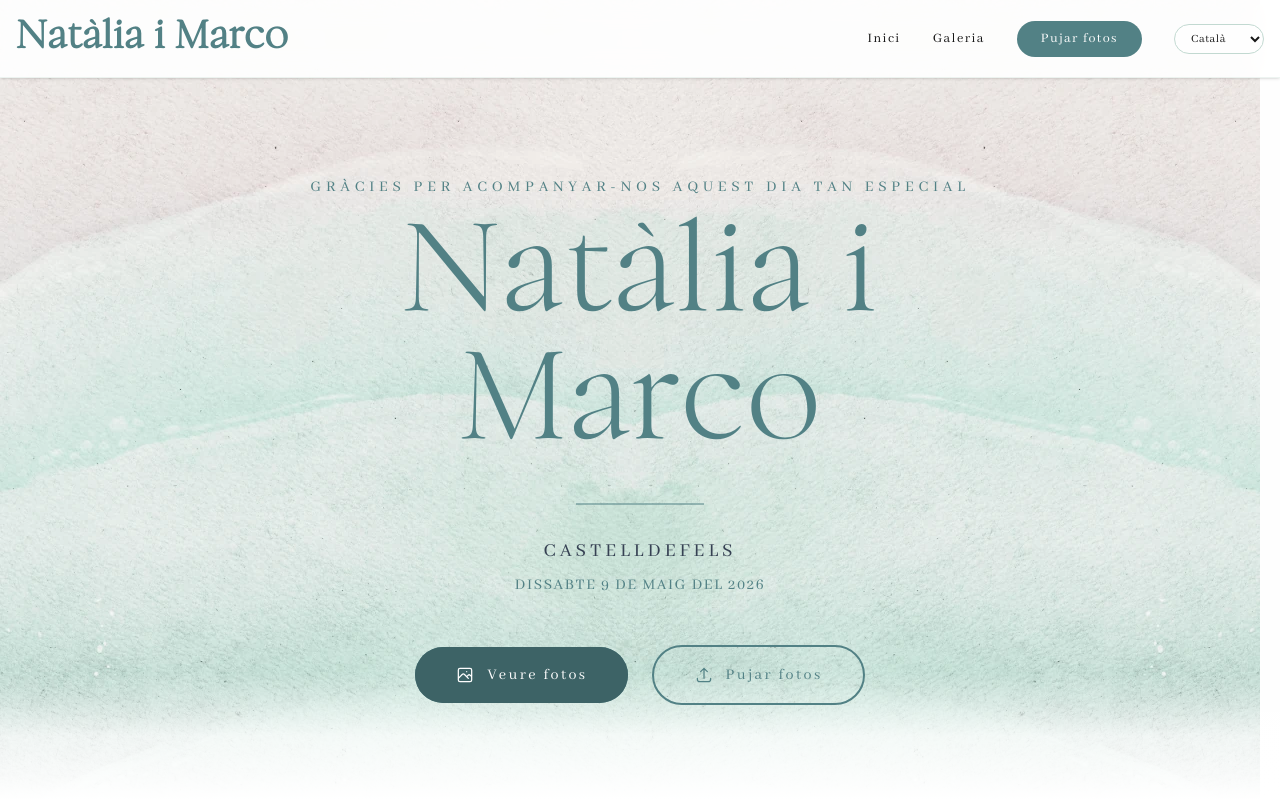
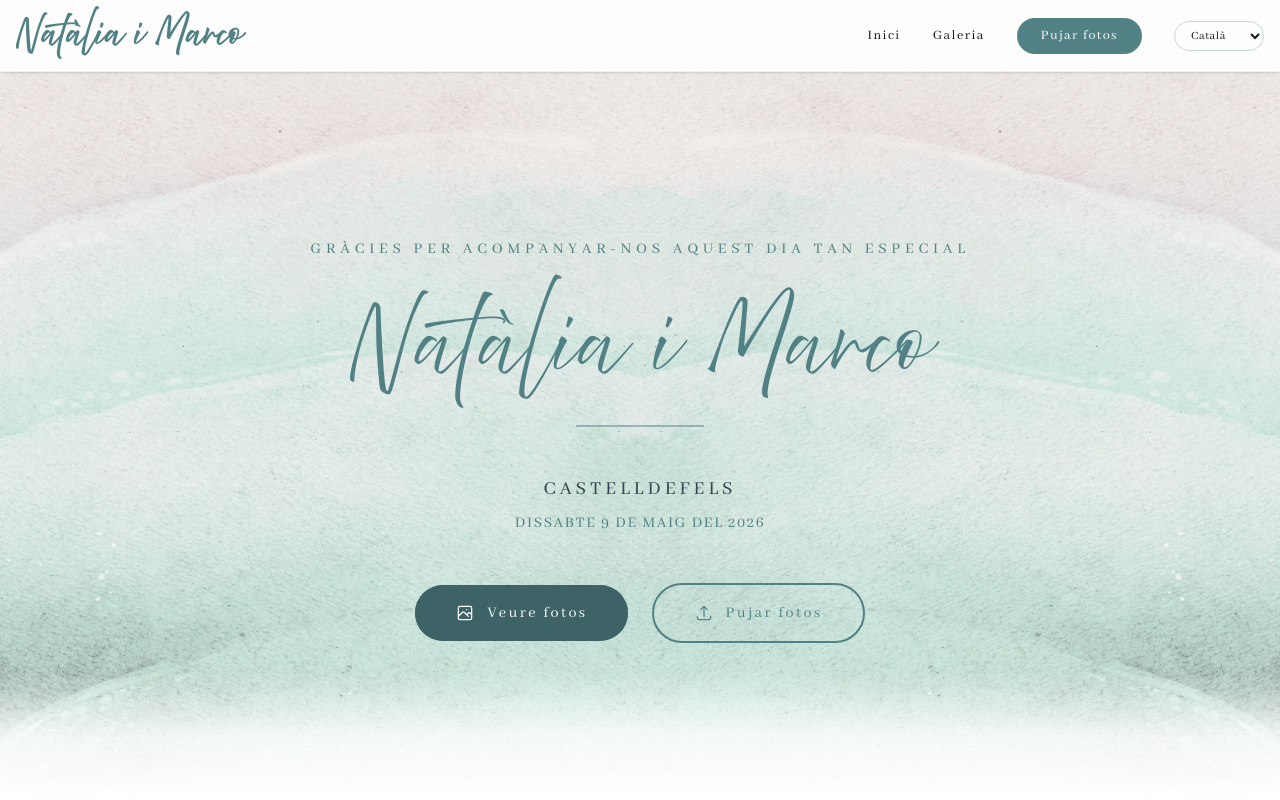
Before and after one commit to montserramia/nataliaimarco, a Next.js app: page / in a window 1280 px wide. Shown: the top 800 px of the page. Built offline with nearby package versions, Linux system fonts and the light colour scheme.

Commit message:
Update font to Above the Beyond Serif

```diff
--- a/src/app/globals.css
+++ b/src/app/globals.css
@@ -12,7 +12,16 @@
 /* Custom Font - Above the Beyond Serif (noms) */
 @font-face {
   font-family: 'Above the Beyond Serif';
-  src: url('/fonts/Above the Beyond Serif Regular.otf') format('opentype');
+  src: url('/fonts/Above%20the%20Beyond%20Serif%20Regular.otf') format('opentype');
+  font-weight: 400;
+  font-style: normal;
+  font-display: swap;
+}
+
+/* Custom Font - Above the Beyond Script (alternativa) */
+@font-face {
+  font-family: 'Above the Beyond Script';
+  src: url('/fonts/Above%20the%20Beyond%20Script.otf') format('opentype');
   font-weight: 400;
   font-style: normal;
   font-display: swap;
--- a/src/app/layout.tsx
+++ b/src/app/layout.tsx
@@ -34,8 +34,8 @@ export default function RootLayout({
             className="pt-20 min-h-screen"
             style={{
               backgroundImage: "url('/Natalia-Marco.webp')",
-              backgroundSize: "auto",
-              backgroundPosition: "left top",
+              backgroundSize: "100% auto",
+              backgroundPosition: "center top",
               backgroundRepeat: "no-repeat",
               backgroundAttachment: "fixed"
             }}
--- a/src/app/page.tsx
+++ b/src/app/page.tsx
@@ -13,20 +13,21 @@ export default function Home() {
       <section className="relative min-h-[90vh] flex items-center justify-center overflow-hidden">
         <div className="relative z-10 text-center px-4 max-w-4xl mx-auto">
           {/* Títol principal amb font script */}
-          <div className="mb-8">
+          <div className="mb-12">
             <p
-              className="text-wedding-primary text-sm md:text-base tracking-[0.3em] uppercase mb-4"
+              className="text-wedding-primary text-sm md:text-base tracking-[0.3em] uppercase mb-8"
               style={{ fontFamily: "'Abhaya Libre', serif", letterSpacing: '0.3em' }}
             >
               {t("home", "subtitle")}
             </p>
 
             <h1
-              className="text-6xl md:text-8xl lg:text-9xl mb-6"
+              className="text-4xl md:text-6xl lg:text-7xl mb-6"
               style={{
-                fontFamily: "'Above the Beyond Serif', 'Brittany Signature', 'Brittany', cursive",
+                fontFamily: "'Above the Beyond Script', 'Above the Beyond Serif', cursive",
                 color: '#528185',
-                fontWeight: 400
+                fontWeight: 400,
+                marginTop: 'revert'
               }}
             >
               {t("home", "couple_name")}
--- a/src/app/upload/page.tsx
+++ b/src/app/upload/page.tsx
@@ -116,25 +116,30 @@ export default function UploadPage() {
 
         {/* Info */}
         <div className="mt-12 p-6 bg-white rounded-xl shadow-sm border border-gray-100">
-          <h3 className="font-semibold text-gray-900 mb-3">Comparteix els teus moments</h3>
+          <h3
+            className="font-semibold text-gray-900 mb-3"
+            style={{ fontFamily: "'Abhaya Libre', serif" }}
+          >
+            {t("upload", "info_title")}
+          </h3>
           <ul className="space-y-2 text-gray-600 text-sm">
             <li className="flex items-start gap-2">
               <svg className="w-5 h-5 text-rose-500 mt-0.5" fill="none" stroke="currentColor" viewBox="0 0 24 24">
                 <path strokeLinecap="round" strokeLinejoin="round" strokeWidth={2} d="M5 13l4 4L19 7" />
               </svg>
-              Pots pujar múltiples fotos alhora
+              {t("upload", "info_multi")}
             </li>
             <li className="flex items-start gap-2">
               <svg className="w-5 h-5 text-rose-500 mt-0.5" fill="none" stroke="currentColor" viewBox="0 0 24 24">
                 <path strokeLinecap="round" strokeLinejoin="round" strokeWidth={2} d="M5 13l4 4L19 7" />
               </svg>
-              Formats suportats: JPG, PNG, HEIC
+              {t("upload", "info_formats")}
             </li>
             <li className="flex items-start gap-2">
               <svg className="w-5 h-5 text-rose-500 mt-0.5" fill="none" stroke="currentColor" viewBox="0 0 24 24">
                 <path strokeLinecap="round" strokeLinejoin="round" strokeWidth={2} d="M5 13l4 4L19 7" />
               </svg>
-              Mida màxima: 10MB per foto
+              {t("upload", "info_size")}
             </li>
           </ul>
         </div>
--- a/src/components/ui/Header.tsx
+++ b/src/components/ui/Header.tsx
@@ -15,11 +15,12 @@ export default function Header() {
           {/* Logo / Title */}
           <Link
             href="/"
-            className="text-2xl font-semibold transition-colors"
+            className="text-xl font-semibold transition-colors"
             style={{
-              fontFamily: "'Above the Beyond Serif', 'Brittany Signature', 'Brittany', cursive",
+              fontFamily: "'Above the Beyond Script', 'Above the Beyond Serif', cursive",
               color: '#528185',
-              fontSize: '2.5rem'
+              fontSize: '1.75rem',
+              marginTop: '0.5rem'
             }}
           >
             {t("home", "couple_name")}
--- a/src/i18n/translations.ts
+++ b/src/i18n/translations.ts
@@ -30,6 +30,10 @@ export const translations = {
       success: "Foto pujada correctament!",
       error: "Error en pujar la foto",
       button: "Pujar foto",
+      info_title: "Comparteix els teus moments",
+      info_multi: "Pots pujar múltiples fotos alhora",
+      info_formats: "Formats suportats: JPG, PNG, HEIC",
+      info_size: "Mida màxima: 10MB per foto",
     },
     // Cards
     cards: {
@@ -84,6 +88,10 @@ export const translations = {
       success: "¡Foto subida correctamente!",
       error: "Error al subir la foto",
       button: "Subir foto",
+      info_title: "Comparte tus momentos",
+      info_multi: "Puedes subir múltiples fotos a la vez",
+      info_formats: "Formatos soportados: JPG, PNG, HEIC",
+      info_size: "Tamaño máximo: 10MB por foto",
     },
     cards: {
       love_title: "AMOR UNIVERSAL",
@@ -137,6 +145,10 @@ export const translations = {
       success: "Foto caricata con successo!",
       error: "Errore nel caricamento della foto",
       button: "Carica foto",
+      info_title: "Condividi i tuoi momenti",
+      info_multi: "Puoi caricare più foto contemporaneamente",
+      info_formats: "Formati supportati: JPG, PNG, HEIC",
+      info_size: "Dimensione massima: 10MB per foto",
     },
     cards: {
       love_title: "AMORE UNIVERSALE",
```
